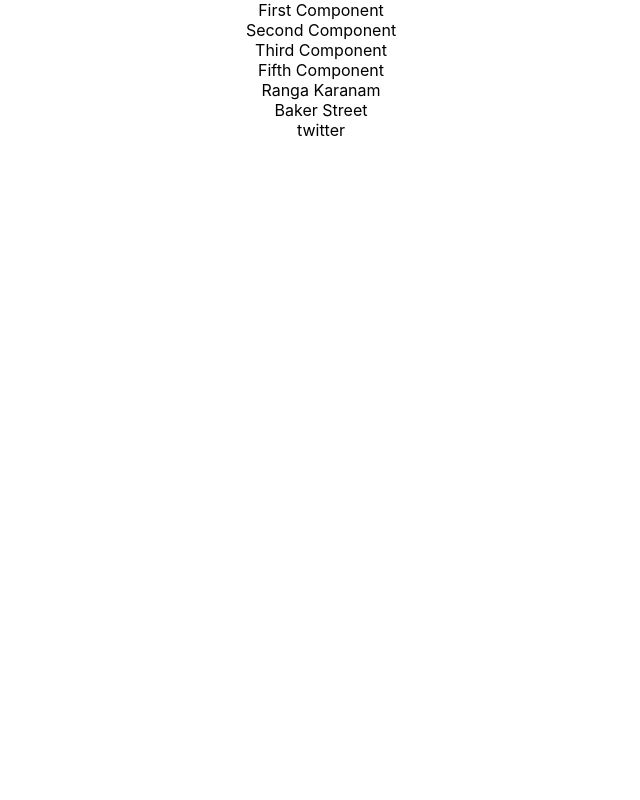
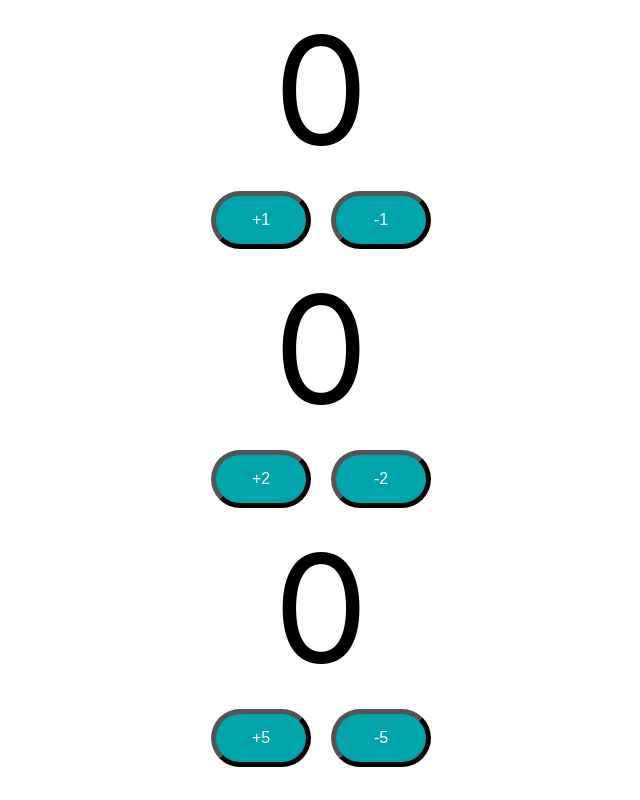
Before and after one commit to hyup-sang/react, a React (Create React App) app in the folder todo-app/: page / in a window 1280 px wide. Shown: the whole page, without its empty margins (319-959 px from the left). Built offline with nearby package versions, Linux system fonts and the light colour scheme.

Commit message:
counter components

```diff
--- a/todo-app/src/App.js
+++ b/todo-app/src/App.js
@@ -1,12 +1,23 @@
 import './App.css';
-import LearningComponent from './components/learning-examples/LearningComponent';
+import Counter from './components/counter/Counter'
 
 function App() {
   return (
     <div className="App">
-      <LearningComponent></LearningComponent>
+      <Counter by={1}/>
+      <Counter by={2}/>
+      <Counter by={5}/>
     </div>
   );
 }
 
+function PlayingWithProps( {property1, property2} ) {
+  console.log(property1)
+  console.log(property2)
+
+  return (
+    <div>Props</div>
+  )
+}
+
 export default App;
--- /dev/null
+++ b/todo-app/src/components/counter/Counter.css
@@ -0,0 +1,17 @@
+.counterButton {
+    font-size:16px;
+    background-color: #00a5ab;
+    width:100px;
+    margin:10px;
+    color: white;
+    padding: 15px;
+    border-radius: 30px;
+    border-color: black;
+    border-width: 5px;
+}
+
+.count {
+    font-size: 150px;
+    padding: 20px;
+
+}
--- /dev/null
+++ b/todo-app/src/components/counter/Counter.jsx
@@ -0,0 +1,37 @@
+import { useState } from 'react'
+import {PropTypes} from 'prop-types'
+import './Counter.css'
+
+export default function Counter({by}) {
+    const [count, setCount] = useState(0)
+
+    function incrementCounterFunction() {
+        setCount(count + by)
+    }
+
+    function decrementCounterFunction() {
+        setCount(count - by)
+    }
+
+    return (
+        <div className="Counter">
+            <span className="count">{count}</span>
+            <div>
+                <button className="counterButton"
+                        onClick={incrementCounterFunction}
+                >+{by}</button>
+                <button className="counterButton"
+                        onClick={decrementCounterFunction}
+                >-{by}</button>
+
+            </div>
+        </div>
+    )
+}
+Counter.propTypes = {
+    by: PropTypes.number
+}
+
+Counter.defaultProps = {
+    by: 5
+}
```
